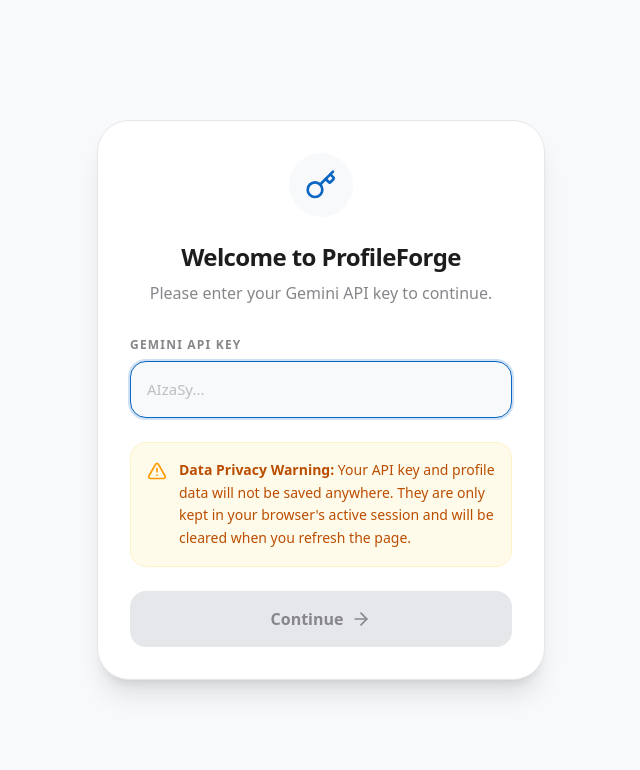
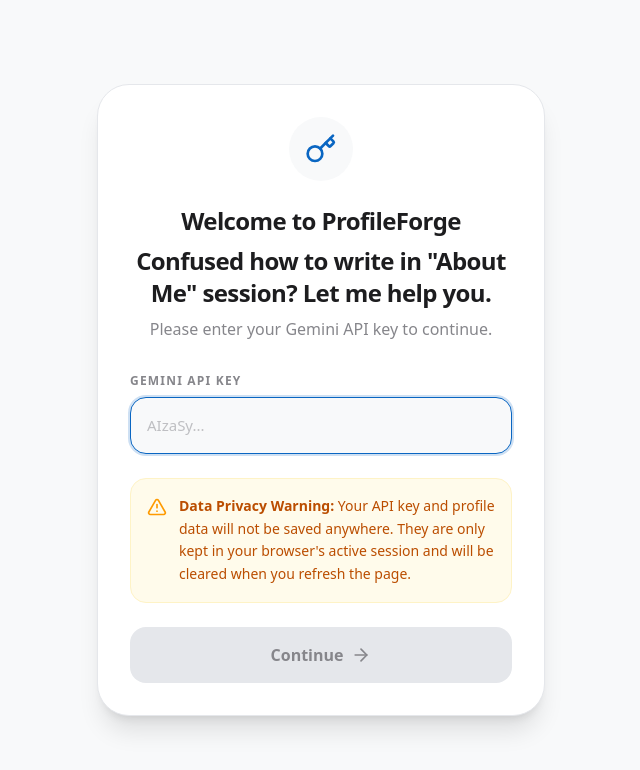
Before and after one commit to letusai15/profileforgeapp, a React (Vite) app: page / in a window 1280 px wide. Shown: the top 770 px of the page, without its empty margins (319-959 px from the left). Built offline with nearby package versions, Linux system fonts and the light colour scheme.

Commit message:
text update ApiKeyForm.tsx
Signed-off-by: Monalisa Das <letusai15@gmail.com>

```diff
--- a/src/ApiKeyForm.tsx
+++ b/src/ApiKeyForm.tsx
@@ -27,7 +27,8 @@
           </div>
         </div>
 
-        <h1 className="text-2xl font-semibold tracking-tight text-center mb-2">Welcome to ProfileForge</h1>
+        <h2 className="text-2xl font-semibold tracking-tight text-center mb-2">Welcome to ProfileForge</h2>
+        <h1 className="text-2xl font-semibold tracking-tight text-center mb-2">Confused how to write in "About Me" session? Let me help you.</h1>
         <p className="text-[#86868B] text-center mb-8">Please enter your Gemini API key to continue.</p>
 
         <form onSubmit={handleSubmit} className="space-y-6">
```
